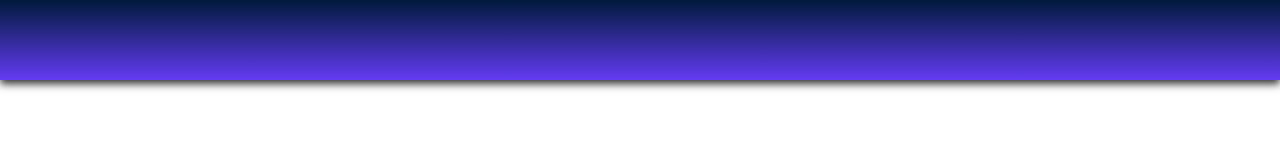
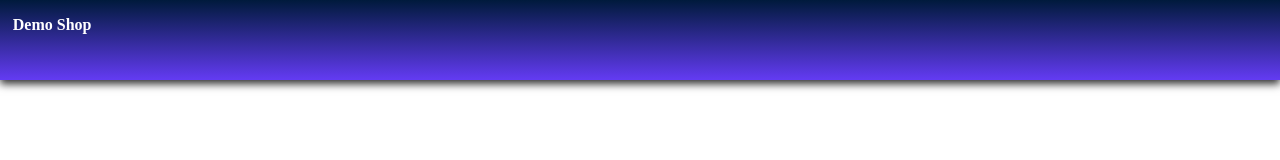
Before and after one commit to PrabeshPP/demoshop, a React (Create React App) app: page / in a window 1280 px wide. Shown: the top 160 px of the page. Built offline with nearby package versions, Linux system fonts and the light colour scheme.

Commit message:
Header Name completed

```diff
--- a/src/Components/Header/Header.js
+++ b/src/Components/Header/Header.js
@@ -1,9 +1,11 @@
 import React from "react";
 import classes from "./Header.module.css";
+import HeaderName from "./Header_Name";
 
 const Header=()=>{
     return(
         <div className={classes.header}>
+        <HeaderName/>
 
         </div>
     )
--- a/src/Components/Header/Header_Name.js
+++ b/src/Components/Header/Header_Name.js
@@ -0,0 +1,13 @@
+import React from "react";
+import classes from "./Header_Name.module.css";
+
+function HeaderName(){
+    return(
+        <div className={classes["header-Name"]}>
+            <span>Demo Shop</span>
+        </div>
+
+    )
+}
+
+export default HeaderName;
--- /dev/null
+++ b/src/Components/Header/Header_Name.module.css
@@ -0,0 +1,9 @@
+.header-Name{
+    height: 5vh;
+    display: inline-block;
+    color: white;
+    font-family: 'Dancing Script', cursive;
+    font-weight: bold;
+    margin-top:2vh ;
+    margin-left: 1vw;
+}
```
